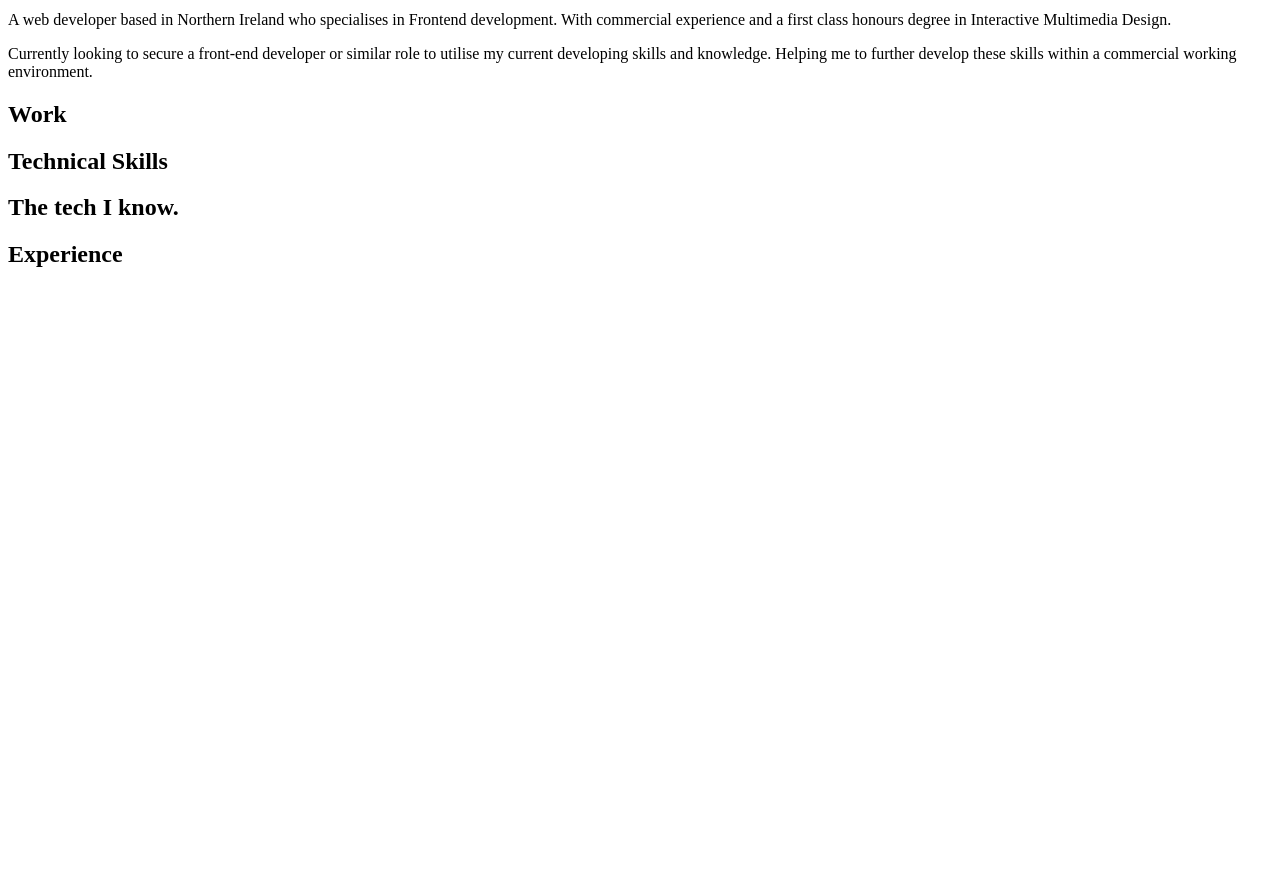
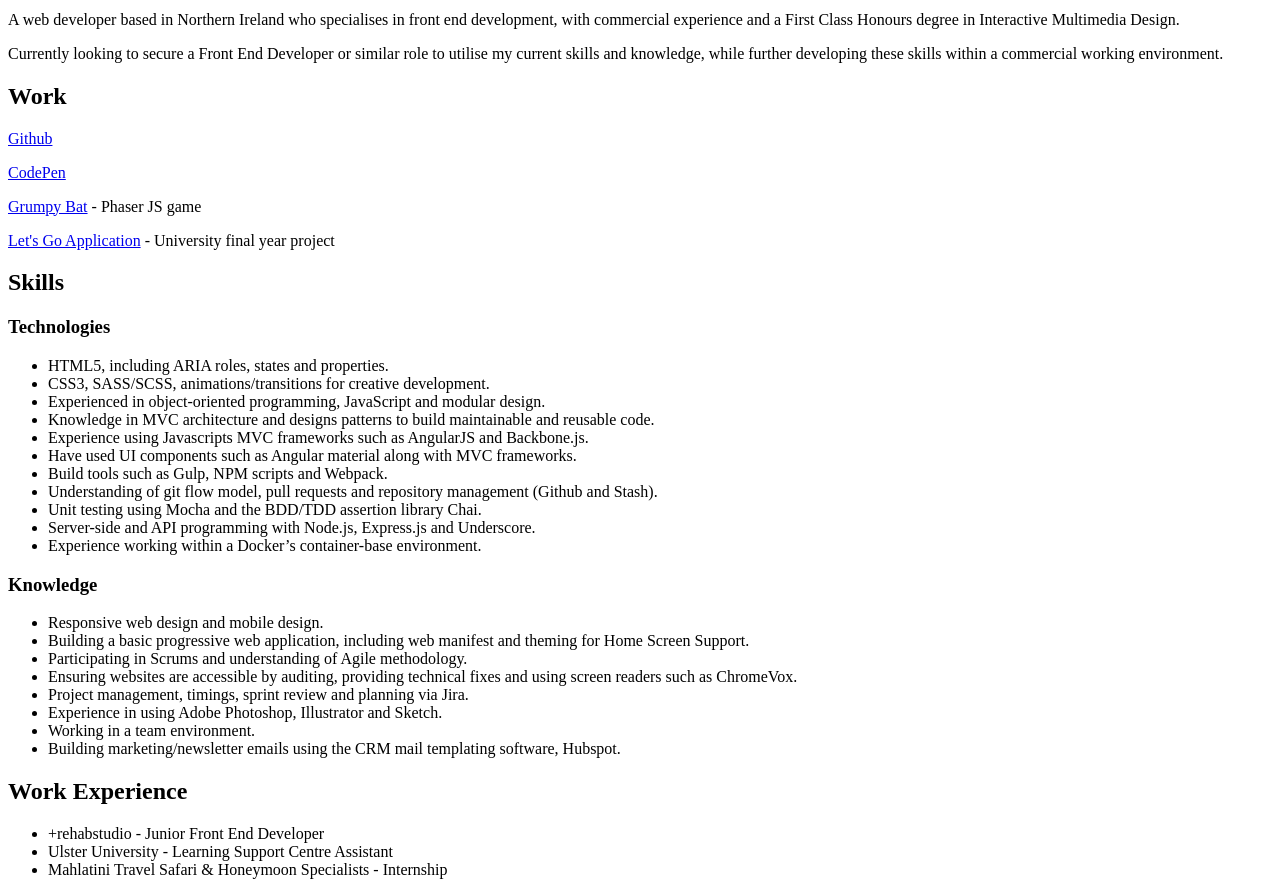
Before and after one commit to KirMcC/kirMcC.github.io, a website: page index.html in a window 1280 px wide. Shown: the part 260-1155 px from the top of the page. Before the commit the page ends 800 px from the top, so only its background shows below. Drawn offline with Linux system fonts and the light colour scheme.

Commit message:
Content update

```diff
--- a/index.html
+++ b/index.html
@@ -24,26 +24,58 @@
 
     <section id="about">
         <h2>About me</h2>
-    <p>A web developer based in Northern Ireland who specialises in Frontend development. With commercial experience and a first class honours degree in Interactive Multimedia Design.</p>
+        <p>A web developer based in Northern Ireland who specialises in front end development, with commercial experience and a First Class Honours degree in Interactive Multimedia Design.</p>
 
-    <p>Currently looking to secure a front-end developer or similar role to utilise my current developing skills and knowledge. Helping me to further develop these skills within a commercial working environment.</p>
+        <p>Currently looking to secure a Front End Developer or similar role to utilise my current skills and knowledge, while further developing these skills within a commercial working environment.</p>
+
     </section>
 
     <section>
         <h2>Work</h2>
+        <p><a href="https://github.com/KirMcC">Github</a></p>
+        <p><a href="http://codepen.io/KirMcC/">CodePen</a></p>
+        <p><a href="https://dl.dropboxusercontent.com/u/73514977/grumpybird/index.html">Grumpy Bat</a> - Phaser JS game</p>
+        <p><a href="#">Let's Go Application</a> - University final year project</p>
     </section>
 
     <section id="skills">
- <h2>Technical Skills</h2>
+        <h2>Skills</h2>
+        <h3>Technologies</h3>
+        <ul>
+            <li>HTML5, including ARIA roles, states and properties.</li>
+            <li>CSS3, SASS/SCSS, animations/transitions for creative development.</li>
+            <li>Experienced in object-oriented programming, JavaScript and modular design.</li>
+            <li>Knowledge in MVC architecture and designs patterns to build maintainable and reusable code.</li>
+            <li>Experience using Javascripts MVC frameworks such as AngularJS and Backbone.js.</li>
+            <li>Have used UI components such as Angular material along with MVC frameworks.</li>
+            <li>Build tools such as Gulp, NPM scripts and Webpack.</li>
+            <li>Understanding of git flow model, pull requests and repository management (Github and Stash).</li>
+            <li>Unit testing using Mocha and the BDD/TDD assertion library Chai. </li>
+            <li>Server-side and API programming with Node.js, Express.js and Underscore.</li>
+            <li>Experience working within a Docker’s container-base environment.</li>
+        </ul>
+
+        <h3>Knowledge</h3>
+        <ul>
+            <li>Responsive web design and mobile design.</li>
+            <li>Building a basic progressive web application, including web manifest and theming for Home Screen Support.</li>
+            <li>Participating in Scrums and understanding of Agile methodology.</li>
+            <li>Ensuring websites are accessible by auditing, providing technical fixes and using screen readers such as ChromeVox.</li>
+            <li>Project management, timings, sprint review and planning via Jira.</li>
+            <li>Experience in using Adobe Photoshop, Illustrator and Sketch.</li>
+            <li>Working in a team environment.</li>
+            <li>Building marketing/newsletter emails using the CRM mail templating software, Hubspot.</li>
+        </ul>
 
     </section>
 
     <section>
-    <h2>The tech I know.</h2>
-</section>
-
-<section>
-    <h2>Experience</h2>
+        <h2>Work Experience</h2>
+        <ul>
+            <li>+rehabstudio - Junior Front End Developer</li>
+            <li>Ulster University - Learning Support Centre Assistant</li>
+            <li>Mahlatini Travel Safari &amp; Honeymoon Specialists - Internship</li>
+        </ul>
     </section>
 
 </body>
```
Lines whose indentation alone changed are shown as unchanged.
